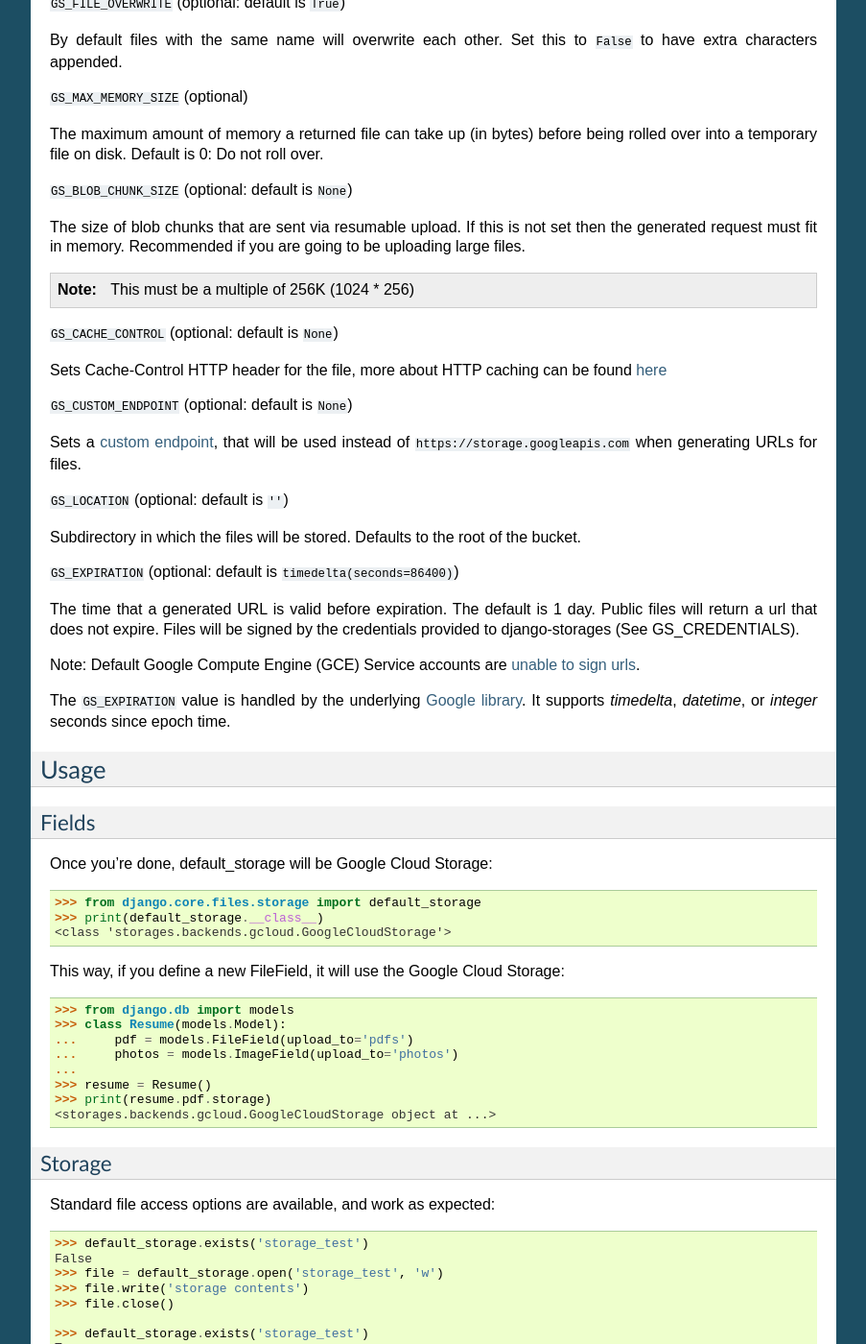
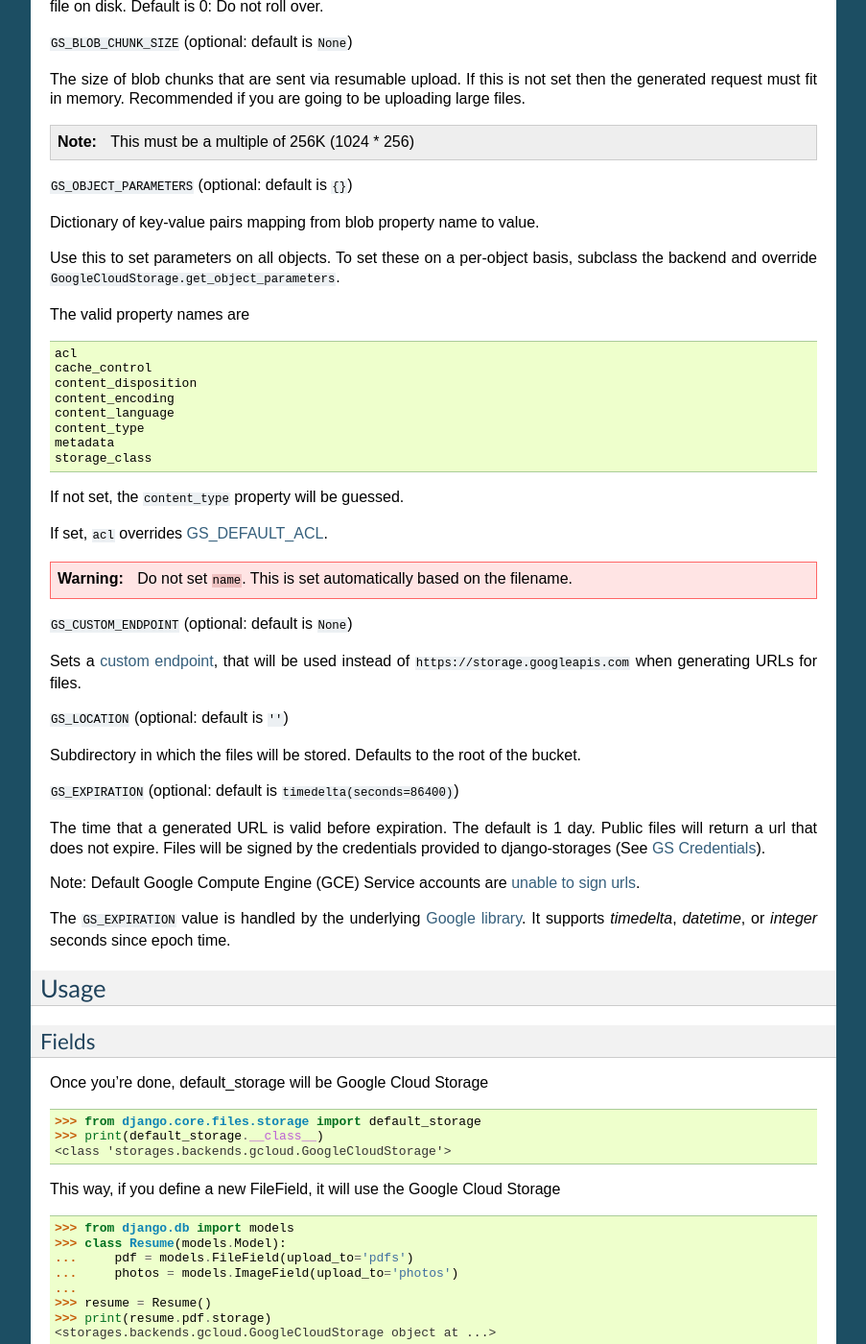
Before and after one commit to jschneier/django-storages, a Sphinx documentation site: the page built from docs/backends/gcloud.rst, in a window 1280 px wide and 1400 px high, scrolled down 2350 px. Shown: the whole window at 96% size, without its empty margins (198-1101 px from the left). Built offline with Sphinx 7.4.7, drawn with Linux system fonts in a browser that asks for light colours; some of the changed text lies outside the part shown.

Commit message:
[gcloud] Add configurable blob parameters (#970)
* [gcloud] Clean up documentation

* [gcloud] Add configurable blob parameters

```diff
--- a/docs/backends/gcloud.rst
+++ b/docs/backends/gcloud.rst
@@ -38,24 +38,29 @@ Alternatively, you can use the setting `GS_CREDENTIALS` as described below.
 
 Getting Started
 ---------------
-Set the default storage and bucket name in your settings.py file:
+Set the default storage and bucket name in your settings.py file
 
-::
+.. code-block:: python
 
     DEFAULT_FILE_STORAGE = 'storages.backends.gcloud.GoogleCloudStorage'
     GS_BUCKET_NAME = 'YOUR_BUCKET_NAME_GOES_HERE'
+
 
 To allow ``django-admin`` collectstatic to automatically put your static files in your bucket set the following in your settings.py::
 
     STATICFILES_STORAGE = 'storages.backends.gcloud.GoogleCloudStorage'
 
-Once you're done, default_storage will be Google Cloud Storage::
+Once you're done, default_storage will be Google Cloud Storage
+
+.. code-block:: python
 
     >>> from django.core.files.storage import default_storage
     >>> print(default_storage.__class__)
     <class 'storages.backends.gcloud.GoogleCloudStorage'>
 
-This way, if you define a new FileField, it will use the Google Cloud Storage::
+This way, if you define a new FileField, it will use the Google Cloud Storage
+
+.. code-block:: python
 
     >>> from django.db import models
     >>> class Resume(models.Model):
@@ -69,10 +74,6 @@ This way, if you define a new FileField, it will use the Google Cloud Storage::
 Settings
 --------
 
-To use gcloud set::
-
-    DEFAULT_FILE_STORAGE = 'storages.backends.gcloud.GoogleCloudStorage'
-
 ``GS_BUCKET_NAME``
 
 Your Google Storage bucket name, as a string. Required.
@@ -81,6 +82,8 @@ Your Google Storage bucket name, as a string. Required.
 
 Your Google Cloud project ID. If unset, falls back to the default
 inferred from the environment.
+
+.. _gs-creds:
 
 ``GS_CREDENTIALS`` (optional)
 
@@ -96,6 +99,8 @@ back to the default inferred from the environment
         "path/to/credentials.json"
     )
 
+.. _gs-default-acl:
+
 ``GS_DEFAULT_ACL`` (optional, default is None)
 
 ACL used when creating a new blob, from the
@@ -104,7 +109,7 @@ ACL used when creating a new blob, from the
 translated.)
 
 For most cases, the blob will need to be set to the ``publicRead`` ACL in order for the file to be viewed.
-If GS_DEFAULT_ACL is not set, the blob will have the default permissions set by the bucket.
+If ``GS_DEFAULT_ACL`` is not set, the blob will have the default permissions set by the bucket.
 
 ``publicRead`` files will return a public, non-expiring url. All other files return
 a signed (expiring) url.
@@ -125,10 +130,6 @@ If set to ``False`` it forces the url not to be signed. This setting is useful i
 bucket configured with ``Uniform`` access control configured with public read. In that case you should
 force the flag ``GS_QUERYSTRING_AUTH = False`` and ``GS_DEFAULT_ACL = None``
 
-``GS_FILE_CHARSET`` (optional)
-
-Allows overriding the character set used in filenames.
-
 ``GS_FILE_OVERWRITE`` (optional: default is ``True``)
 
 By default files with the same name will overwrite each other. Set this to ``False`` to have extra characters appended.
@@ -147,9 +148,31 @@ must fit in memory. Recommended if you are going to be uploading large files.
 
    This must be a multiple of 256K (1024 * 256)
 
-``GS_CACHE_CONTROL`` (optional: default is ``None``)
+``GS_OBJECT_PARAMETERS`` (optional: default is ``{}``)
 
-Sets Cache-Control HTTP header for the file, more about HTTP caching can be found `here <https://developers.google.com/web/fundamentals/performance/optimizing-content-efficiency/http-caching#cache-control>`_
+Dictionary of key-value pairs mapping from blob property name to value.
+
+Use this to set parameters on all objects. To set these on a per-object
+basis, subclass the backend and override ``GoogleCloudStorage.get_object_parameters``.
+
+The valid property names are ::
+
+  acl
+  cache_control
+  content_disposition
+  content_encoding
+  content_language
+  content_type
+  metadata
+  storage_class
+
+If not set, the ``content_type`` property will be guessed.
+
+If set, ``acl`` overrides :ref:`GS_DEFAULT_ACL <gs-default-acl>`.
+
+.. warning::
+
+   Do not set ``name``. This is set automatically based on the filename.
 
 ``GS_CUSTOM_ENDPOINT`` (optional: default is ``None``)
 
@@ -165,7 +188,7 @@ Defaults to the root of the bucket.
 
 The time that a generated URL is valid before expiration. The default is 1 day.
 Public files will return a url that does not expire. Files will be signed by
-the credentials provided to django-storages (See GS_CREDENTIALS).
+the credentials provided to django-storages (See :ref:`GS Credentials <gs-creds>`).
 
 Note: Default Google Compute Engine (GCE) Service accounts are
 `unable to sign urls <https://googlecloudplatform.github.io/google-cloud-python/latest/storage/blobs.html#google.cloud.storage.blob.Blob.generate_signed_url>`_.
@@ -180,13 +203,17 @@ Usage
 Fields
 ^^^^^^
 
-Once you're done, default_storage will be Google Cloud Storage::
+Once you're done, default_storage will be Google Cloud Storage
+
+.. code-block:: python
 
     >>> from django.core.files.storage import default_storage
     >>> print(default_storage.__class__)
     <class 'storages.backends.gcloud.GoogleCloudStorage'>
 
-This way, if you define a new FileField, it will use the Google Cloud Storage::
+This way, if you define a new FileField, it will use the Google Cloud Storage
+
+.. code-block:: python
 
     >>> from django.db import models
     >>> class Resume(models.Model):
@@ -200,7 +227,9 @@ This way, if you define a new FileField, it will use the Google Cloud Storage::
 Storage
 ^^^^^^^
 
-Standard file access options are available, and work as expected::
+Standard file access options are available, and work as expected
+
+.. code-block:: python
 
     >>> default_storage.exists('storage_test')
     False
@@ -222,7 +251,9 @@ Standard file access options are available, and work as expected::
 Model
 ^^^^^
 
-An object without a file has limited functionality::
+An object without a file has limited functionality
+
+.. code-block:: python
 
     >>> obj1 = Resume()
     >>> obj1.pdf
@@ -232,7 +263,9 @@ An object without a file has limited functionality::
     ...
     ValueError: The 'pdf' attribute has no file associated with it.
 
-Saving a file enables full functionality::
+Saving a file enables full functionality
+
+.. code-block:: python
 
     >>> obj1.pdf.save('django_test.txt', ContentFile('content'))
     >>> obj1.pdf
@@ -242,7 +275,9 @@ Saving a file enables full functionality::
     >>> obj1.pdf.read()
     'content'
 
-Files can be read in a little at a time, if necessary::
+Files can be read in a little at a time, if necessary
+
+.. code-block:: python
 
     >>> obj1.pdf.open()
     >>> obj1.pdf.read(3)
@@ -252,7 +287,9 @@ Files can be read in a little at a time, if necessary::
     >>> '-'.join(obj1.pdf.chunks(chunk_size=2))
     'co-nt-en-t'
 
-Save another file with the same name::
+Save another file with the same name
+
+.. code-block:: python
 
     >>> obj2 = Resume()
     >>> obj2.pdf.save('django_test.txt', ContentFile('more content'))
@@ -261,7 +298,9 @@ Save another file with the same name::
     >>> obj2.pdf.size
     12
 
-Push the objects into the cache to make sure they pickle properly::
+Push the objects into the cache to make sure they pickle properly
+
+.. code-block:: python
 
     >>> cache.set('obj1', obj1)
     >>> cache.set('obj2', obj2)
```
Also changed, not shown: 1 other file.
